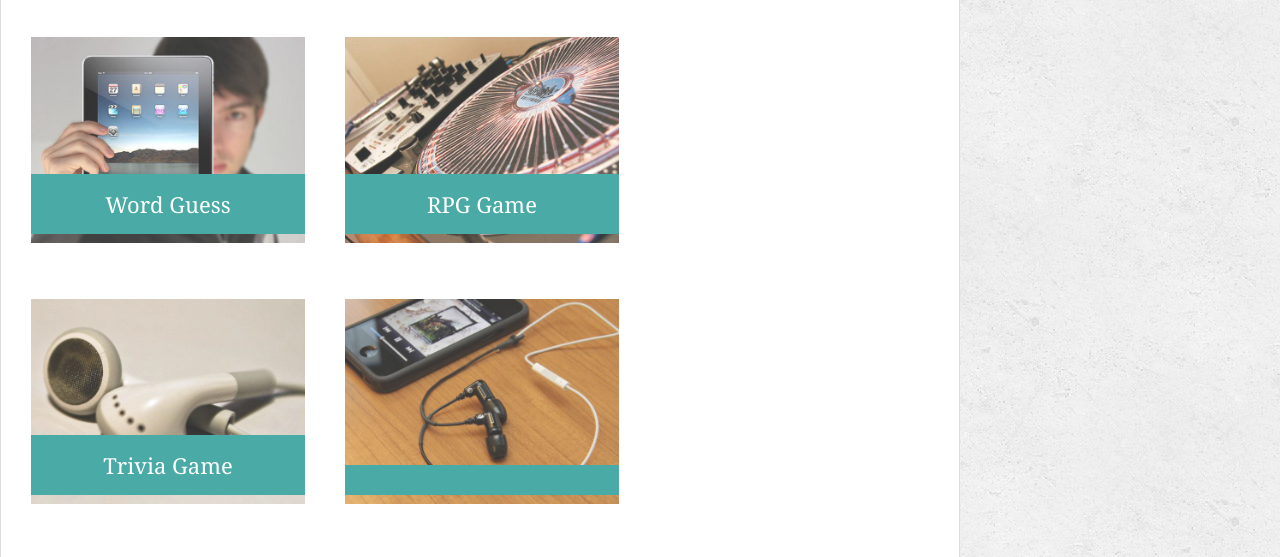
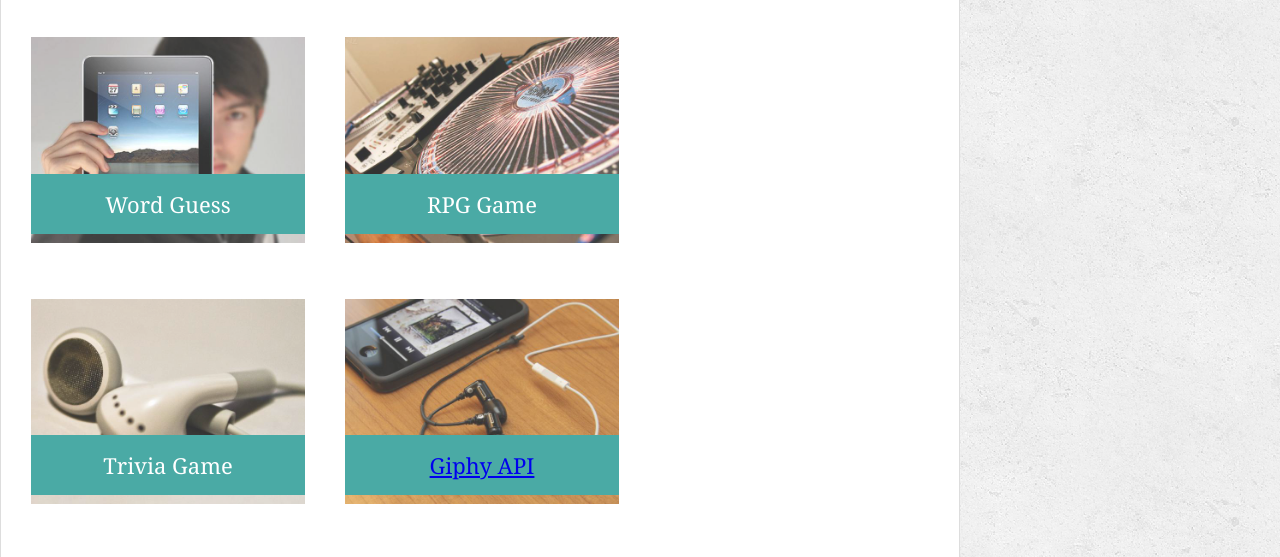
Before and after one commit to t868ixb/Responsive-Portfolio, a plain HTML site: page portfolio.html in a window 1280 px wide. Shown: the part 236-793 px from the top of the page. Drawn offline with Linux system fonts and the light colour scheme.

Commit message:
updated link to Giphy project

```diff
--- a/portfolio.html
+++ b/portfolio.html
@@ -45,7 +45,7 @@
       <div class="work">
         <img src="assets/images/technics-q-c-640-480-7.jpg" alt="Giphy API">
 
-        <h3><a href="https://t868ixb.github.io/GIPHY_API/"></a></h3>
+        <h3><a href="https://t868ixb.github.io/GIPHY_API/">Giphy API</a></h3>
       </div>
       <div class="work">
         <img src="assets/images/technics-q-c-640-480-9.jpg" alt="Rock Paper Scissors">
```
